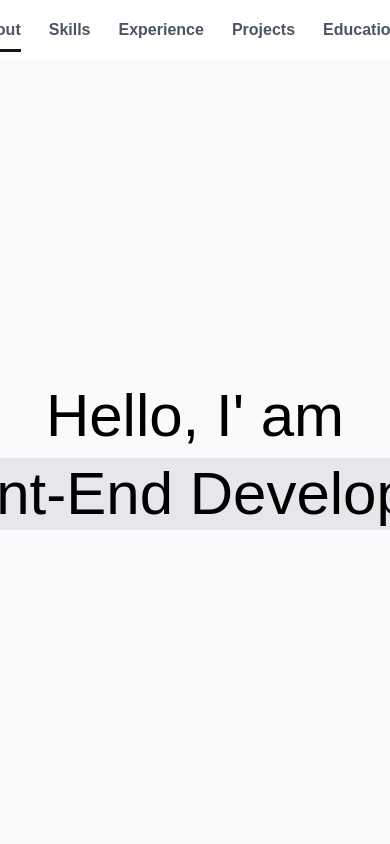
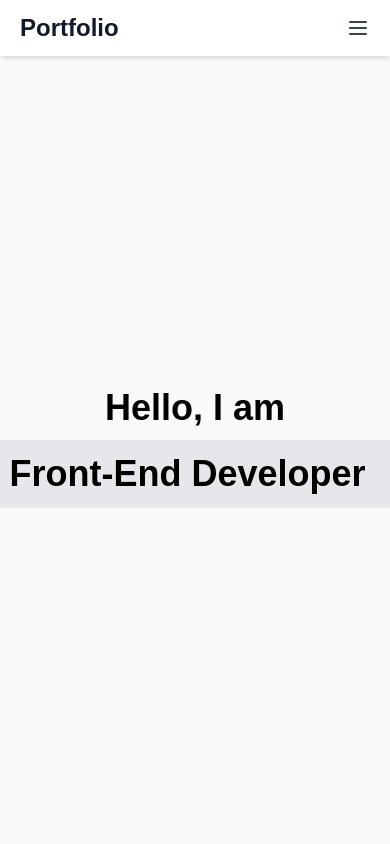
Before and after one commit to yousuf-s/portfolio, a Vue app: page / in a window 390 px wide. Shown: the top 844 px of the page. Built offline with nearby package versions, Linux system fonts and the light colour scheme.

Commit message:
enhance responsiveness and improve UX

```diff
--- a/src/components/Hero.vue
+++ b/src/components/Hero.vue
@@ -1,11 +1,12 @@
 <template>
   <section
-    class="bg-gray-50 flex flex-col justify-center items-center text-center bg-light h-screen"
+    id="home"
+    class="bg-gray-50 flex flex-col justify-center items-center text-center h-screen px-6"
   >
-    <h1 class="text-6xl">
-      Hello, I' am
+    <h1 class="text-4xl md:text-6xl font-bold">
+      Hello, I am
       <div
-        class="flex items-center justify-center h-full relative bg-gray-200 w-[50rem] mt-3"
+        class="flex items-center justify-center h-full relative bg-gray-200 px-4 py-2 rounded-md w-[50rem] mt-3"
       >
         <span class="absolute blinking-cursor">{{ typingText }}</span>
       </div>
@@ -24,10 +25,10 @@ const roles = [
   "Software Engineer",
 ];
 let index = 0;
+let isTyping = true; // Flag to control the loop
 
 const typeEffect = async () => {
-  // eslint-disable-next-line no-constant-condition
-  while (true) {
+  while (isTyping) {
     for (let i = 0; i < roles[index].length; i++) {
       typingText.value = roles[index].slice(0, i + 1);
       await new Promise((r) => setTimeout(r, 100));
@@ -41,32 +42,27 @@ const typeEffect = async () => {
   }
 };
 
-onMounted(() => typeEffect());
+onMounted(() => {
+  isTyping = true; // Ensure loop starts
+  typeEffect();
+});
 </script>
 
 <style>
-/* Blinking Cursor Effect */
 @keyframes blink {
-  0% {
+  0%,
+  100% {
     opacity: 1;
   }
-
   50% {
     opacity: 0;
-  }
-
-  100% {
-    opacity: 1;
   }
 }
 
 .blinking-cursor::after {
   content: "|";
-  /* This is the blinking cursor */
   display: inline-block;
   margin-left: 5px;
-  /* Adjust the space between the text and the cursor */
   animation: blink 1s step-end infinite;
-  /* Blinking effect */
 }
 </style>
--- a/src/components/Navbar.vue
+++ b/src/components/Navbar.vue
@@ -1,16 +1,109 @@
 <template>
-  <nav class="fixed top-0 w-full z-10 bg-white">
-    <div class="container mx-auto flex justify-center">
-      <ul class="flex space-x-7">
-        <li v-for="section in sections" :key="section" class="nav-item">
-          <a class="font-semibold text-gray-600 group cursor-pointer">
+  <nav
+    class="fixed top-0 w-full z-10 bg-white shadow-md px-5 lg:px-10 py-3 transition-all"
+  >
+    <div class="container mx-auto flex justify-between items-center">
+      <div
+        class="text-2xl font-bold text-gray-900 cursor-pointer"
+        @click="scrollToSection('home')"
+      >
+        Portfolio
+      </div>
+
+      <!-- Mobile Menu Button -->
+      <button
+        @click="isMenuOpen = !isMenuOpen"
+        class="lg:hidden text-gray-700 focus:outline-none"
+      >
+        <svg
+          v-if="!isMenuOpen"
+          xmlns="http://www.w3.org/2000/svg"
+          width="24"
+          height="24"
+          viewBox="0 0 24 24"
+          fill="none"
+          stroke="currentColor"
+          stroke-width="2"
+          stroke-linecap="round"
+          stroke-linejoin="round"
+          class="lucide lucide-menu"
+        >
+          <line x1="4" x2="20" y1="12" y2="12" />
+          <line x1="4" x2="20" y1="6" y2="6" />
+          <line x1="4" x2="20" y1="18" y2="18" />
+        </svg>
+      </button>
+
+      <!-- Desktop Menu -->
+      <ul class="hidden lg:flex space-x-7">
+        <li v-for="section in sections" :key="section.id" class="nav-item">
+          <a
+            class="font-semibold text-neutral-700 group cursor-pointer relative"
+            :class="{
+              'text-neutral-900 font-bold': activeSection === section.id,
+            }"
+            @click="scrollToSection(section.id)"
+          >
             <span
-              class="after:absolute after:bg-neutral-900 after:bottom-2 after:h-[3px] flex group-hover:after:w-full items-center p-[18px_0px] relative"
-              >{{ section }}</span
+              class="after:absolute after:bg-neutral-900 after:bottom-2 after:h-[3px] flex group-hover:after:w-full items-center p-[18px_0px] relative after:transition-all after:duration-300 after:ease-in-out"
+              :class="{
+                'after:w-full': activeSection === section.id,
+              }"
             >
+              {{ section.name }}
+            </span>
           </a>
         </li>
       </ul>
+
+      <!-- Mobile Menu -->
+      <div v-if="isMenuOpen" class="lg:hidden bg-white shadow-md mt-3 py-4">
+        <div
+          class="navbar-backdrop fixed inset-0 bg-gray-800 opacity-25"
+          @click="isMenuOpen = !isMenuOpen"
+        ></div>
+        <div
+          class="hero-section fixed top-0 left-0 bottom-0 flex flex-col w-1/2 max-w-sm py-6 px-6 bg-white border-r overflow-y-auto animate-slideright"
+        >
+          <div
+            class="text-2xl font-bold text-gray-900 flex justify-between items-center border-b-2 border-gray-400 pb-2 mb-4"
+          >
+            Portfolio
+            <button @click="isMenuOpen = !isMenuOpen">
+              <svg
+                xmlns="http://www.w3.org/2000/svg"
+                width="24"
+                height="24"
+                viewBox="0 0 24 24"
+                fill="none"
+                stroke="currentColor"
+                stroke-width="2"
+                stroke-linecap="round"
+                stroke-linejoin="round"
+                class="lucide lucide-x"
+              >
+                <path d="M18 6 6 18" />
+                <path d="m6 6 12 12" />
+              </svg>
+            </button>
+          </div>
+          <ul class="flex flex-col items-center space-y-4">
+            <li v-for="section in sections" :key="section.id">
+              <a
+                class="hover:text-neutral-900 transition duration-300"
+                :class="
+                  activeSection === section.id
+                    ? 'text-neutral-900 font-bold'
+                    : 'font-semibold text-neutral-600'
+                "
+                @click="(isMenuOpen = !isMenuOpen), scrollToSection(section.id)"
+              >
+                {{ section.name }}
+              </a>
+            </li>
+          </ul>
+        </div>
+      </div>
     </div>
   </nav>
 </template>
@@ -19,20 +112,62 @@
 import { ref, onMounted, onUnmounted } from "vue";
 
 const sections = [
-  "Home",
-  "About",
-  "Skills",
-  "Experience",
-  "Projects",
-  "Education",
-  "Contact",
+  { id: "home", name: "Home" },
+  { id: "about", name: "About" },
+  { id: "skills", name: "Skills" },
+  { id: "experience", name: "Experience" },
+  { id: "projects", name: "Projects" },
+  { id: "education", name: "Education" },
+  { id: "contact", name: "Contact" },
 ];
-const isScrolled = ref(false);
+
+const activeSection = ref("home");
+const isMenuOpen = ref(false);
+
+const scrollToSection = (id: string) => {
+  const element = document.getElementById(id);
+  if (element) {
+    window.scrollTo({ top: element.offsetTop - 70, behavior: "smooth" });
+  }
+};
 
 const handleScroll = () => {
-  isScrolled.value = window.scrollY > 50;
+  let currentSection = "home";
+  sections.forEach((section) => {
+    const el = document.getElementById(section.id);
+    if (el) {
+      const rect = el.getBoundingClientRect();
+      if (rect.top <= window.innerHeight / 2 && rect.bottom >= 100) {
+        currentSection = section.id;
+      }
+    }
+  });
+  activeSection.value = currentSection;
 };
 
-onMounted(() => window.addEventListener("scroll", handleScroll));
-onUnmounted(() => window.removeEventListener("scroll", handleScroll));
+onMounted(() => {
+  window.addEventListener("scroll", handleScroll);
+  handleScroll();
+});
+
+onUnmounted(() => {
+  window.removeEventListener("scroll", handleScroll);
+});
 </script>
+<style>
+.nav-item span::after {
+  content: "";
+  position: absolute;
+  left: 0;
+  bottom: -2px;
+  height: 3px;
+  width: 0;
+  background-color: #333;
+  transition: width 0.3s ease-in-out;
+}
+
+.nav-item:hover span::after,
+.nav-item .text-neutral-900 span::after {
+  width: 100%;
+}
+</style>
--- a/src/views/Home.vue
+++ b/src/views/Home.vue
@@ -1,5 +1,5 @@
 <template>
-  <div class="bg-white w-full h-full">
+  <div>
     <Hero />
     <About />
   </div>
```
